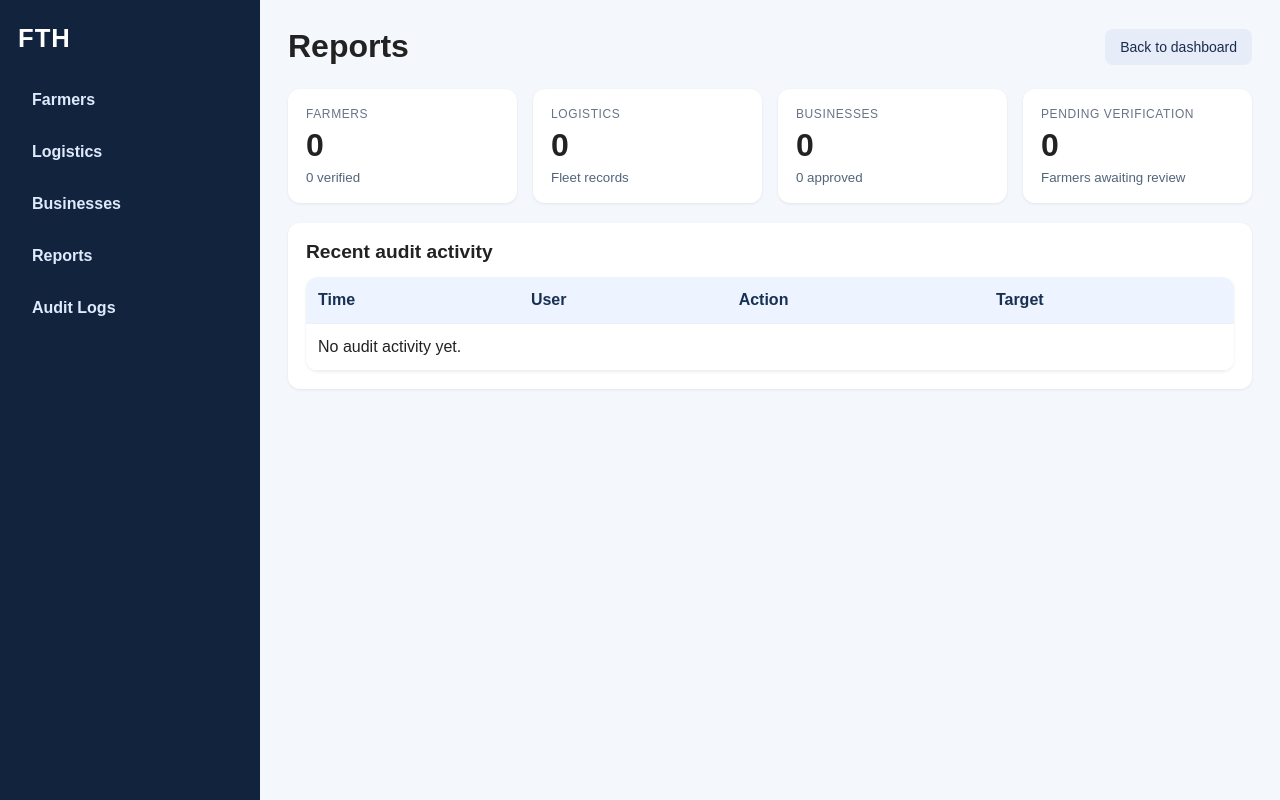
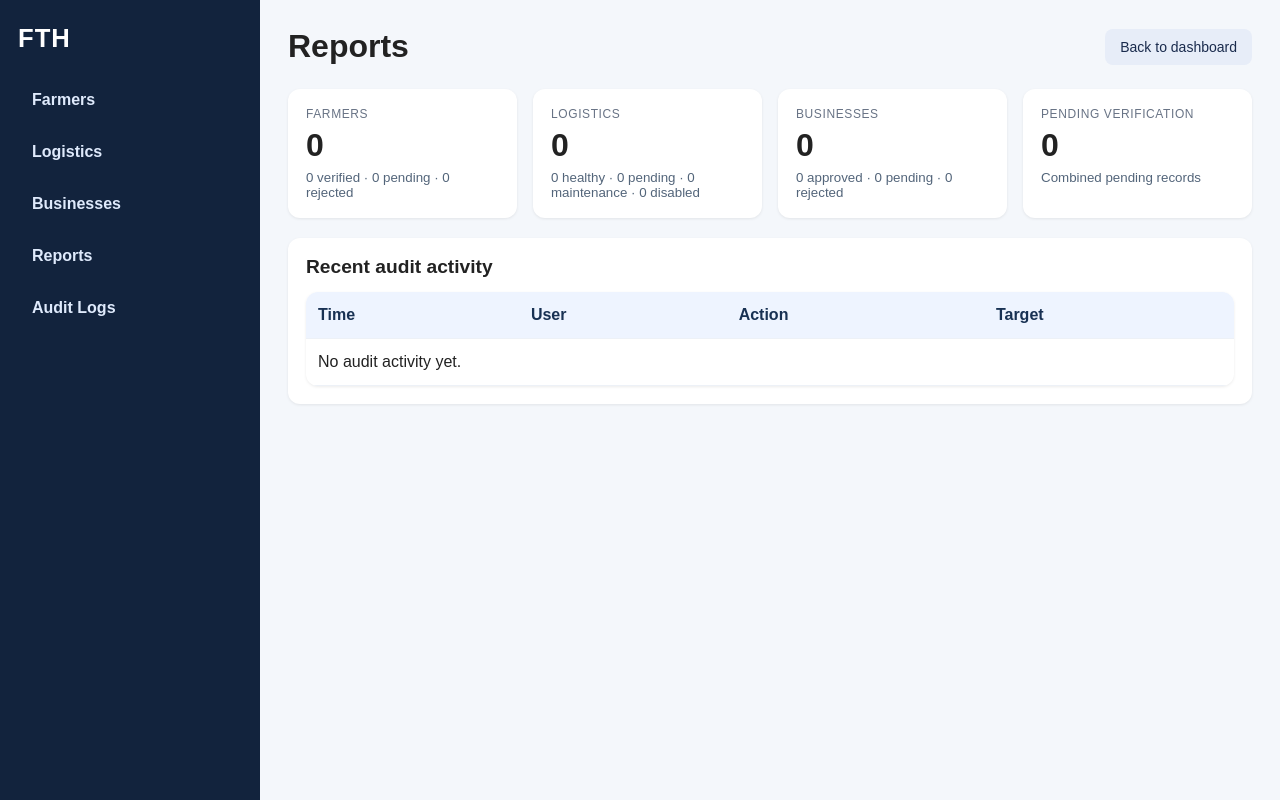
Before and after one commit to 2ChrisChross/fth_backend_, a Django app: page /dashboard/reports/ in a window 1280 px wide. Run offline with Django 5.2, Linux system fonts and the light colour scheme; data that the repository does not hold is empty.

Commit message:
actual last commit for real v0.5 // changed the statuses thingy on reports

```diff
--- a/api/views.py
+++ b/api/views.py
@@ -359,9 +359,20 @@ def dashboard_reports(request):
     farmers_count = User.objects.count()
     logistics_count = Vehicle.objects.count()
     businesses_count = Business.objects.count()
+
     verified_farmers = User.objects.filter(is_verified__in=[1, True, "1"]).count()
     pending_farmers = User.objects.filter(is_verified__in=[0, None]).count()
+    rejected_farmers = User.objects.filter(is_verified=2).count()
+
     approved_businesses = Business.objects.filter(is_verified__in=[1, True, "1"]).count()
+    pending_businesses = Business.objects.filter(is_verified__in=[0, None]).count()
+    rejected_businesses = Business.objects.filter(is_verified=2).count()
+
+    healthy_logistics = Vehicle.objects.filter(current_health_status=1).count()
+    pending_logistics = Vehicle.objects.filter(current_health_status__in=[0, None]).count()
+    maintenance_logistics = Vehicle.objects.filter(current_health_status=2).count()
+    disabled_logistics = Vehicle.objects.filter(current_health_status=3).count()
+
     recent_logs = AuditLog.objects.select_related("user").order_by("-created_at")[:8]
 
     summary = {
@@ -370,7 +381,14 @@ def dashboard_reports(request):
         "businesses": businesses_count,
         "verified_farmers": verified_farmers,
         "pending_farmers": pending_farmers,
+        "rejected_farmers": rejected_farmers,
         "approved_businesses": approved_businesses,
+        "pending_businesses": pending_businesses,
+        "rejected_businesses": rejected_businesses,
+        "healthy_logistics": healthy_logistics,
+        "pending_logistics": pending_logistics,
+        "maintenance_logistics": maintenance_logistics,
+        "disabled_logistics": disabled_logistics,
     }
 
     return render(
--- a/templates/api/reports.html
+++ b/templates/api/reports.html
@@ -170,22 +170,22 @@
                     <div class="stat-card">
                         <span class="label">Farmers</span>
                         <strong>{{ summary.farmers }}</strong>
-                        <small>{{ summary.verified_farmers }} verified</small>
+                        <small>{{ summary.verified_farmers }} verified · {{ summary.pending_farmers }} pending · {{ summary.rejected_farmers }} rejected</small>
                     </div>
                     <div class="stat-card">
                         <span class="label">Logistics</span>
                         <strong>{{ summary.logistics }}</strong>
-                        <small>Fleet records</small>
+                        <small>{{ summary.healthy_logistics }} healthy · {{ summary.pending_logistics }} pending · {{ summary.maintenance_logistics }} maintenance · {{ summary.disabled_logistics }} disabled</small>
                     </div>
                     <div class="stat-card">
                         <span class="label">Businesses</span>
                         <strong>{{ summary.businesses }}</strong>
-                        <small>{{ summary.approved_businesses }} approved</small>
+                        <small>{{ summary.approved_businesses }} approved · {{ summary.pending_businesses }} pending · {{ summary.rejected_businesses }} rejected</small>
                     </div>
                     <div class="stat-card">
                         <span class="label">Pending verification</span>
-                        <strong>{{ summary.pending_farmers }}</strong>
-                        <small>Farmers awaiting review</small>
+                        <strong>{{ summary.pending_farmers|add:summary.pending_businesses|add:summary.pending_logistics }}</strong>
+                        <small>Combined pending records</small>
                     </div>
                 </div>
 
```
